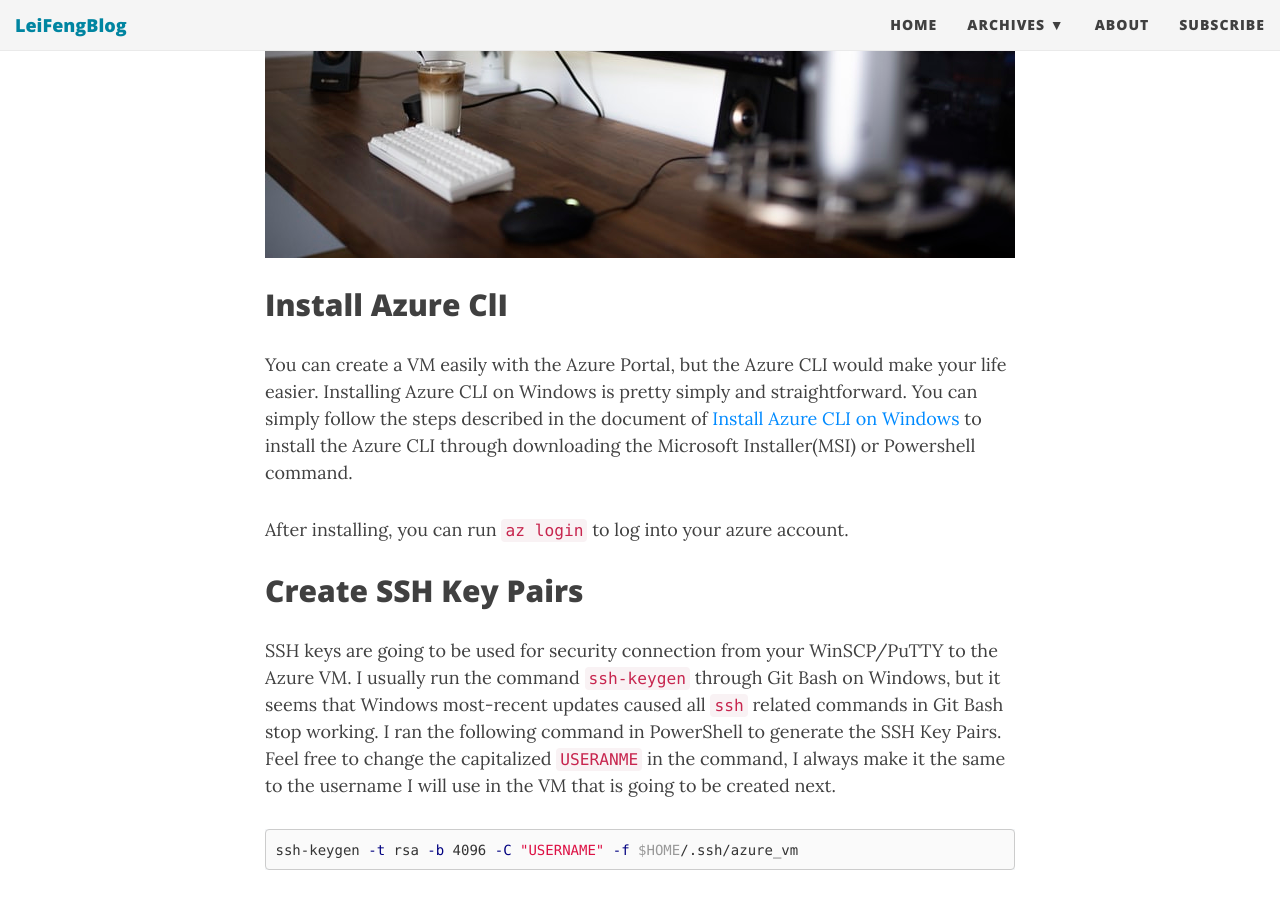
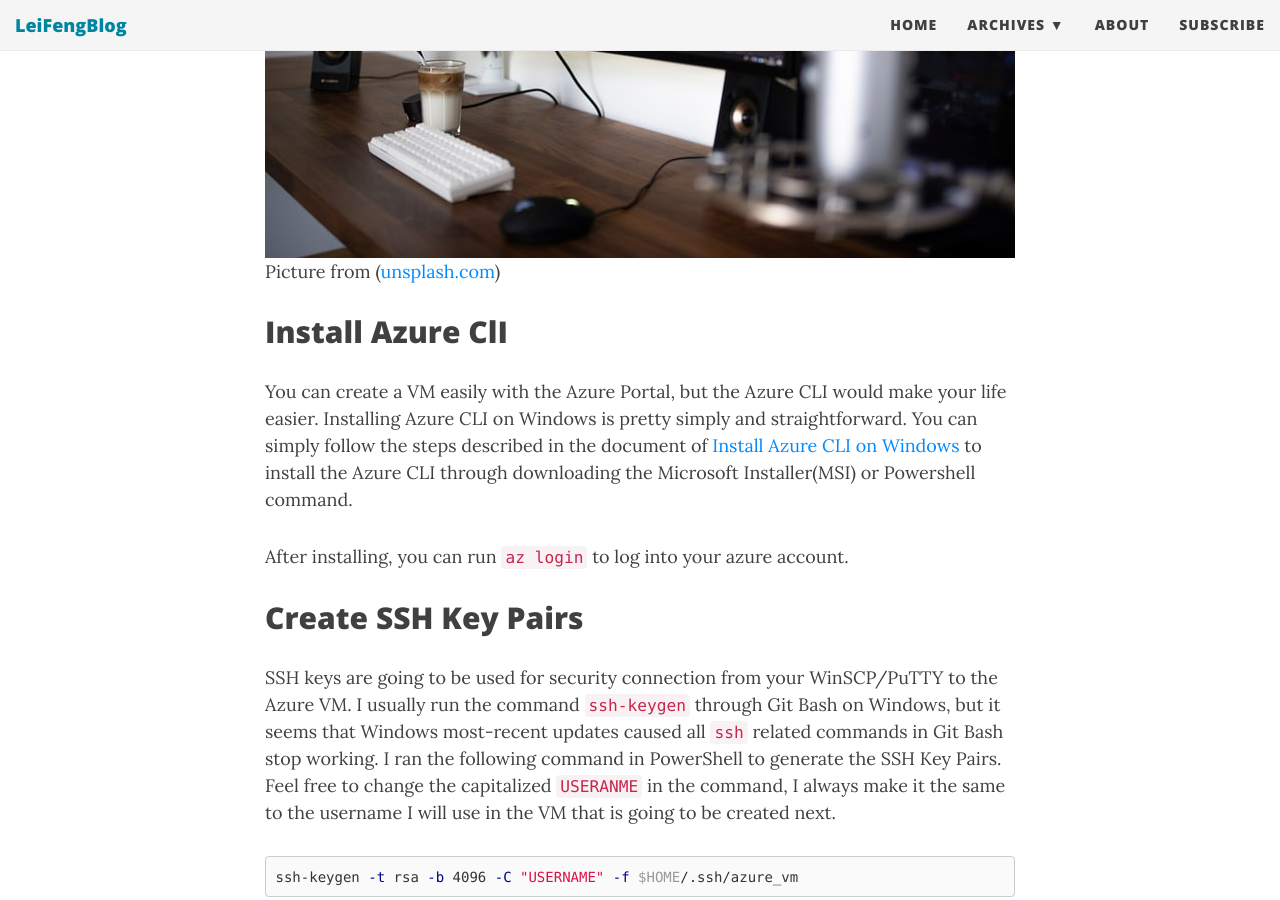
Before and after one commit to stonefl/stonefl.github.io, a Jekyll site: the page built from _posts/2020-10-01-create-and-connect-to-azure-vm-under-company-proxy.md, in a window 1280 px wide and 900 px high, scrolled down 806 px. Built offline with Jekyll 4.4.1, drawn with Linux system fonts in a browser that asks for light colours; nearby versions of some CDN libraries; comment, search, counter and statistics services are not loaded.

Commit message:
Update 2020-10-01-create-and-connect-to-azure-vm-under-company-proxy.md

```diff
--- a/_posts/2020-10-01-create-and-connect-to-azure-vm-under-company-proxy.md
+++ b/_posts/2020-10-01-create-and-connect-to-azure-vm-under-company-proxy.md
@@ -14,6 +14,7 @@ To learn Microsoft Azure Virtual Machine, the first thing you might want to try
 
 <!--more-->
 ![https://unsplash.com/photos/0qvBNep1Y04]({{site.baseurl}}/img/post/computer.jfif)
+Picture from ([unsplash.com](https://unsplash.com/photos/0qvBNep1Y04))
 
 ## Install Azure ClI
 You can create a VM easily with the Azure Portal, but the Azure CLI would make your life easier. Installing Azure CLI on Windows is pretty simply and straightforward. You can simply follow the steps described in the document of [Install Azure CLI on Windows](https://docs.microsoft.com/en-us/cli/azure/install-azure-cli-windows?tabs=azure-cli) to install the Azure CLI through downloading the Microsoft Installer(MSI) or Powershell command.
```
